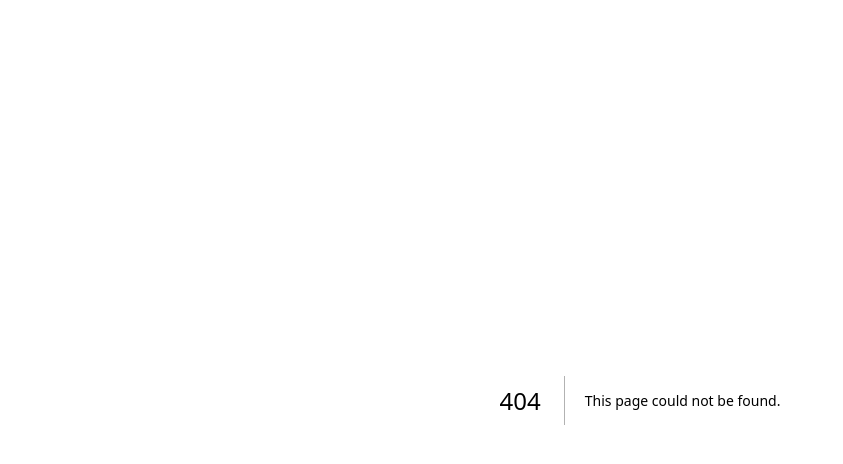
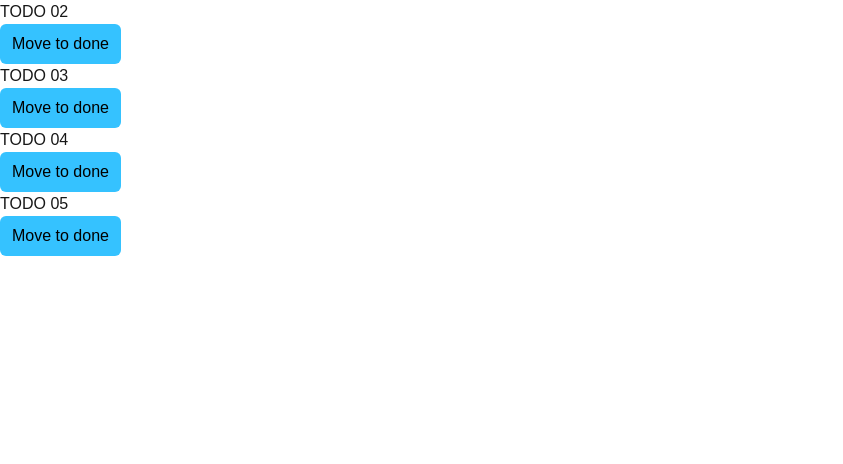
Before and after one commit to joeyprint/wongnok-nextjs-concept, a Next.js app: page /memo in a window 1280 px wide. Before the commit this address had no page. Shown: the top 464 px of the page, without its empty margins (0-843 px from the left). Built offline with nearby package versions, Linux system fonts and the light colour scheme.

Commit message:
Create memo page

```diff
--- /dev/null
+++ b/app/memo/page.tsx
@@ -0,0 +1,50 @@
+"use client";
+
+import { Button } from "@/components/bases";
+import { useMemo, useState } from "react";
+
+const todoList = [
+  { id: 1, text: "TODO 01", status: "done" },
+  { id: 2, text: "TODO 02", status: "todo" },
+  { id: 3, text: "TODO 03", status: "todo" },
+  { id: 4, text: "TODO 04", status: "todo" },
+  { id: 5, text: "TODO 05", status: "todo" },
+];
+
+type Todo = {
+  id: number;
+  text: string;
+  status: string;
+};
+
+const MemoPage = () => {
+  const [todo, setTodo] = useState(todoList);
+
+  const todoStatusList = useMemo<Todo[]>(() => {
+    return todo.filter((item) => item.status === "todo") ?? [];
+  }, [todo]);
+
+  const handleTodoToDone = (id: number) => {
+    setTodo((prev) => {
+      const todoIndex = todo.findIndex((item) => item.id === id);
+      const newTodo = [...prev];
+      newTodo[todoIndex] = { ...newTodo[todoIndex], status: "done" };
+      return newTodo;
+    });
+  };
+
+  return (
+    <ul>
+      {todoStatusList.map((item) => (
+        <>
+          <li key={item.id}>{item.text}</li>
+          <Button onClick={() => handleTodoToDone(item.id)}>
+            Move to done
+          </Button>
+        </>
+      ))}
+    </ul>
+  );
+};
+
+export default MemoPage;
```
